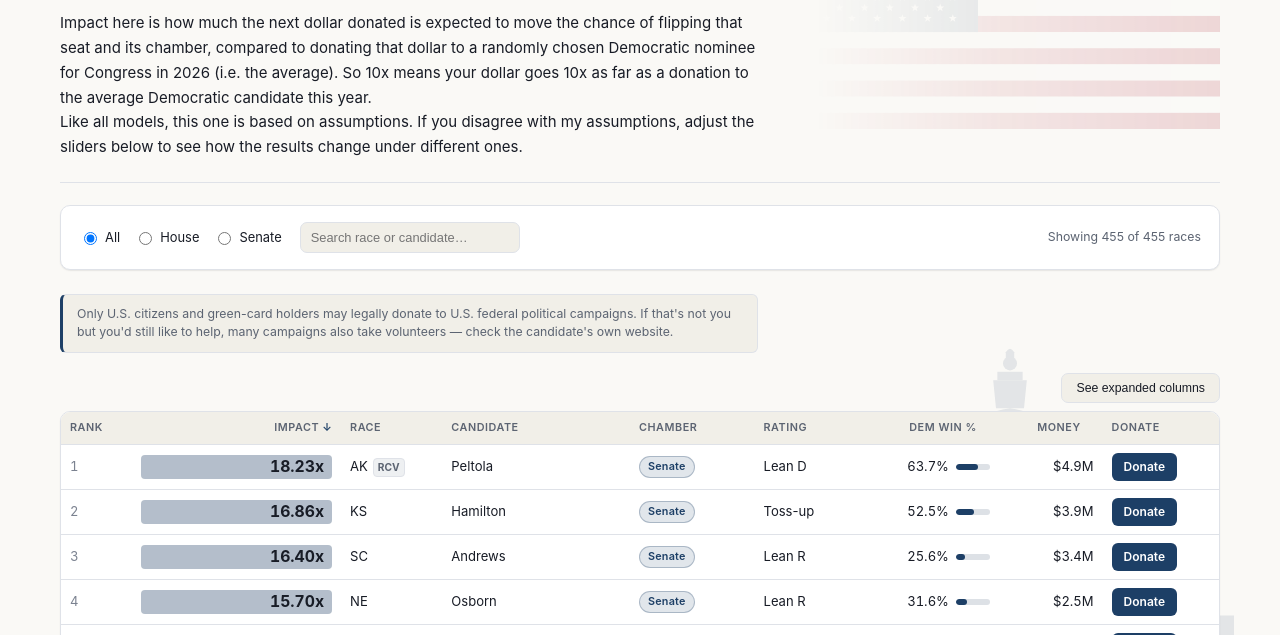
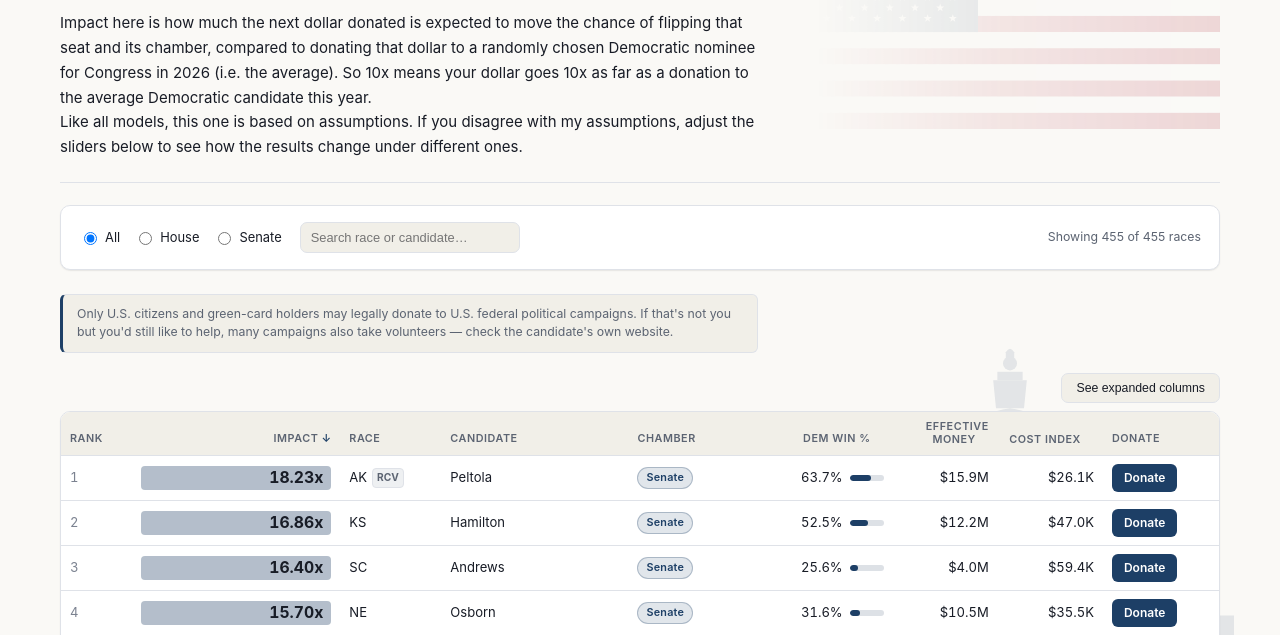
Before and after one commit to ejfuld/dem-donation-impact, a plain HTML site: page index.html in a window 1280 px wide. Shown: the part 165-800 px from the top of the page. Drawn offline with Linux system fonts and the light colour scheme.

Commit message:
Add files via upload

```diff
--- a/index.html
+++ b/index.html
@@ -365,6 +365,8 @@
     font-weight:600;
     z-index:2;
   }
+  thead th{vertical-align:bottom;}
+  thead th.th-wrap{white-space:normal;line-height:1.25;min-width:5.5em;max-width:7em;}
   th.sortable{cursor:pointer;user-select:none;}
   th.sortable:hover{color:var(--fg);}
   th .arrow{display:inline-block;width:.9em;color:var(--accent);}
@@ -787,7 +789,7 @@
     }
 
     /* chamber / rating / dem win% as small labelled meta lines */
-    td.chamber-td,td.rating-td,td.pwin-td{
+    td.chamber-td,td.pwin-td,td.effmoney-td,td.costidx-td{
       display:flex;
       justify-content:space-between;
       align-items:center;
@@ -796,7 +798,7 @@
       border-top:1px solid var(--border);
       font-size:.85rem;
     }
-    td.chamber-td::before,td.rating-td::before,td.pwin-td::before{
+    td.chamber-td::before,td.pwin-td::before,td.effmoney-td::before,td.costidx-td::before{
       display:inline;margin:0;
     }
 
@@ -916,10 +918,12 @@
             <th class="sortable" data-key="race">Race <span class="arrow"></span></th>
             <th class="sortable" data-key="name">Candidate <span class="arrow"></span></th>
             <th class="sortable" data-key="ch">Chamber <span class="arrow"></span></th>
-            <th class="sortable" data-key="rating">Rating <span class="arrow"></span></th>
             <th class="sortable num" data-key="p">Dem win % <span class="arrow"></span></th>
-            <th class="sortable num" data-key="money" title="The money figure selected by the &quot;Money that counts as already raised&quot; control below, as most recently reported to the FEC">Money <span class="arrow"></span></th>
+            <th class="sortable num th-wrap" data-key="moneyEff" title="The campaign's own money (per the &quot;Money that counts as already raised&quot; control) plus outside spending times the outside-money multiplier">Effective money <span class="arrow"></span></th>
+            <th class="sortable num th-wrap" data-key="costidx" title="Cost of one impression pass &mdash; reaching every voter in the race once &mdash; at the current settings">Cost index <span class="arrow"></span></th>
             <th>Donate</th>
+            <th class="sortable col-extra" data-key="rating">Rating <span class="arrow"></span></th>
+            <th class="sortable num col-extra" data-key="money" title="The money figure selected by the &quot;Money that counts as already raised&quot; control below, as most recently reported to the FEC">Money <span class="arrow"></span></th>
             <th class="sortable num col-extra" data-key="reach" title="Cost to reach 1% of electorate">Reach cost <span class="arrow"></span></th>
             <th class="sortable num col-extra" data-key="outside" title="Party-committee and super-PAC spending helping this candidate, before the outside-money multiplier">Outside $ <span class="arrow"></span></th>
           </tr>
@@ -1392,7 +1396,7 @@
       override: !!r.override, note: r.note || "", source: r.source || "",
       calc: calc,
       reach: calc ? r.reach : null,
-      moneyDefRaw: M, moneyUsed: M, outsideTotal: outsideTotal,
+      moneyDefRaw: M, moneyUsed: M, moneyEff: moneyEff, outsideTotal: outsideTotal,
       pDollars: null, passes: null,
       raw: 0, impact: null, impact2: null, rank: null
     };
@@ -1436,6 +1440,8 @@
       case "p": av = a.p; bv = b.p; break;
       case "reach": av = a.calc ? a.reach : 0; bv = b.calc ? b.reach : 0; break;
       case "money": av = a.moneyUsed; bv = b.moneyUsed; break;
+      case "moneyEff": av = a.moneyEff; bv = b.moneyEff; break;
+      case "costidx": av = a.calc ? a.pDollars : 0; bv = b.calc ? b.pDollars : 0; break;
       case "outside": av = a.outsideTotal || 0; bv = b.outsideTotal || 0; break;
       default: av = a.calc ? a.impact2 : 0; bv = b.calc ? b.impact2 : 0;
     }
@@ -1539,7 +1545,7 @@
       }
       var covNote = r.cov ? (" (as of " + escapeHtml(r.cov) + ")") : "";
       var moneyLabelCap = moneyLabel.charAt(0).toUpperCase() + moneyLabel.slice(1);
-      var moneyTitle = moneyLabelCap + ": " + fmtMoney(r.moneyDefRaw) + covNote + ".";
+      var moneyTitle = "Effective money " + fmtMoney(r.moneyEff) + ". " + moneyLabelCap + ": " + fmtMoney(r.moneyDefRaw) + covNote + ".";
       if (r.outsideTotal && r.outsideTotal > 0) {
         moneyTitle += " Outside spending " + fmtMoney(r.outsideTotal) + " counted at " +
           Math.round(p.outside_mult * 100) + "%.";
@@ -1578,8 +1584,8 @@
       var outsideText = (r.outsideTotal && r.outsideTotal > 0) ? fmtMoney(r.outsideTotal) : DASH;
 
       // Cell order below matches the <thead> order exactly: Rank plus the 8
-      // other default-visible columns first (Impact..Donate), then the 2
-      // .col-extra columns (Reach cost, Outside $), hidden unless
+      // other default-visible columns first (Impact..Donate), then the 4
+      // .col-extra columns (Rating, Money, Reach cost, Outside $), hidden unless
       // #races-table has .show-extra. Every <td> carries data-label so the
       // mobile card layout can print it via ::before.
       return (
@@ -1589,10 +1595,12 @@
         '<td class="race-td" data-label="Race">' + escapeHtml(r.race) + ak + '</td>' +
         '<td class="candidate-td" data-label="Candidate">' + escapeHtml(r.name) + warn + overrideMark + '</td>' +
         '<td class="chamber-td" data-label="Chamber"><span class="pill' + (r.ch === "S" ? " senate" : "") + '">' + (r.ch === "S" ? "Senate" : "House") + '</span></td>' +
-        '<td class="rating-td" data-label="Rating">' + ratingText + '</td>' +
         '<td class="num pwin-td" data-label="Dem win %">' + pCell + '</td>' +
-        '<td class="num money-td" data-label="Money" title="' + moneyTitle + '">' + fmtMoney(r.moneyUsed) + '</td>' +
+        '<td class="num effmoney-td" data-label="Effective money" title="' + moneyTitle + '">' + fmtMoney(r.moneyEff) + '</td>' +
+        '<td class="num costidx-td" data-label="Cost index" title="Cost of one impression pass (reaching every voter in the race once) at the current settings.">' + (r.calc ? fmtMoney(r.pDollars) : DASH) + '</td>' +
         '<td class="donate-td" data-label="Donate"><a class="donate-btn" data-race="' + escapeHtml(r.race) + '" href="' + donateUrl(r) + '" target="_blank" rel="noopener noreferrer">Donate</a></td>' +
+        '<td class="col-extra rating-td" data-label="Rating">' + ratingText + '</td>' +
+        '<td class="num col-extra money-td" data-label="Money" title="' + moneyLabelCap + covNote + '">' + fmtMoney(r.moneyUsed) + '</td>' +
         '<td class="num col-extra reach-td" data-label="Reach cost">' + reachText + '</td>' +
         '<td class="num col-extra outside-td" data-label="Outside $" title="Party-committee and super-PAC spending helping this candidate, before the outside-money multiplier">' + outsideText + '</td>' +
         '</tr>'
```
